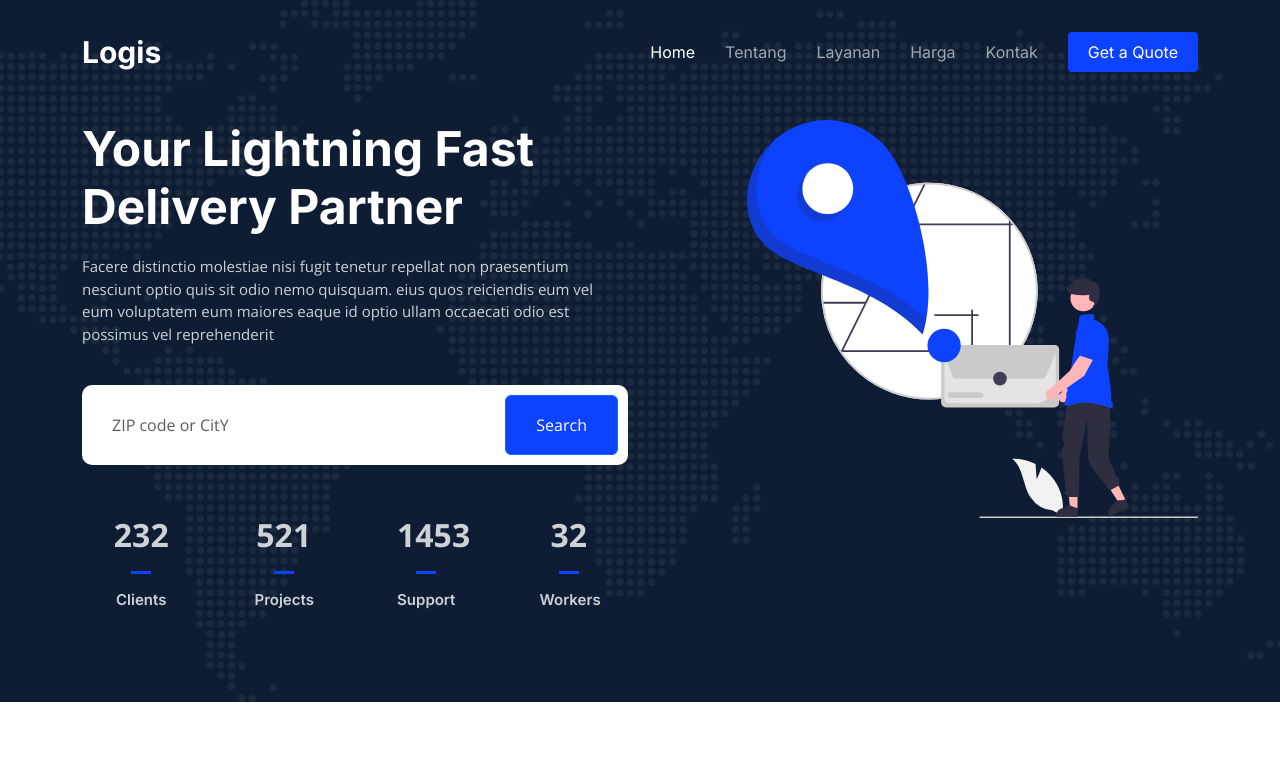
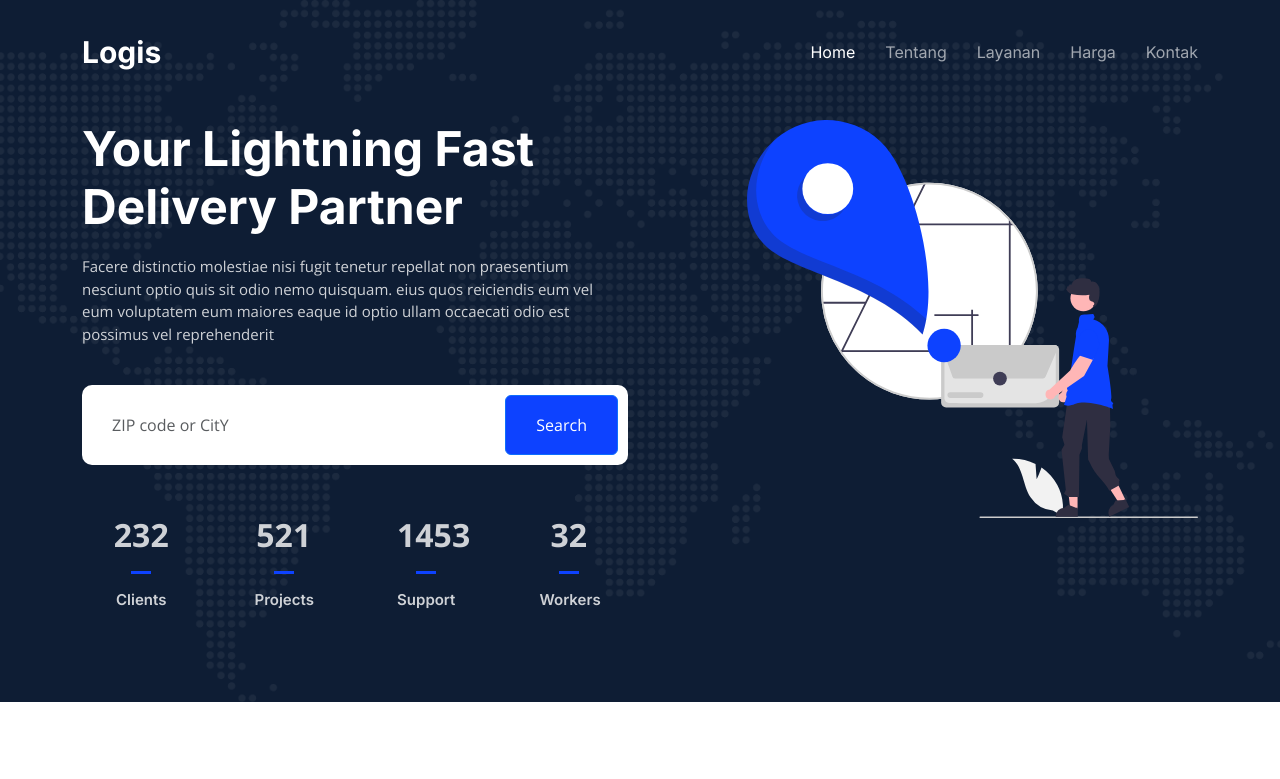
Before and after one commit to itsmebroarif/Logistic_web, a plain HTML site: page index.html in a window 1280 px wide. Shown: the top 779 px of the page. Drawn offline with nearby package versions, Linux system fonts and the light colour scheme.

Commit message:
Merapihkan Navbar

```diff
--- a/index.html
+++ b/index.html
@@ -65,9 +65,6 @@
             <li><a href="services.html">Layanan</a></li>
             <li><a href="pricing.html">Harga</a></li>
             <li><a href="contact.html">Kontak</a></li>
-            <li>
-              <a class="get-a-quote" href="get-a-quote.html">Get a Quote</a>
-            </li>
           </ul>
         </nav>
         <!-- .navbar -->
```
